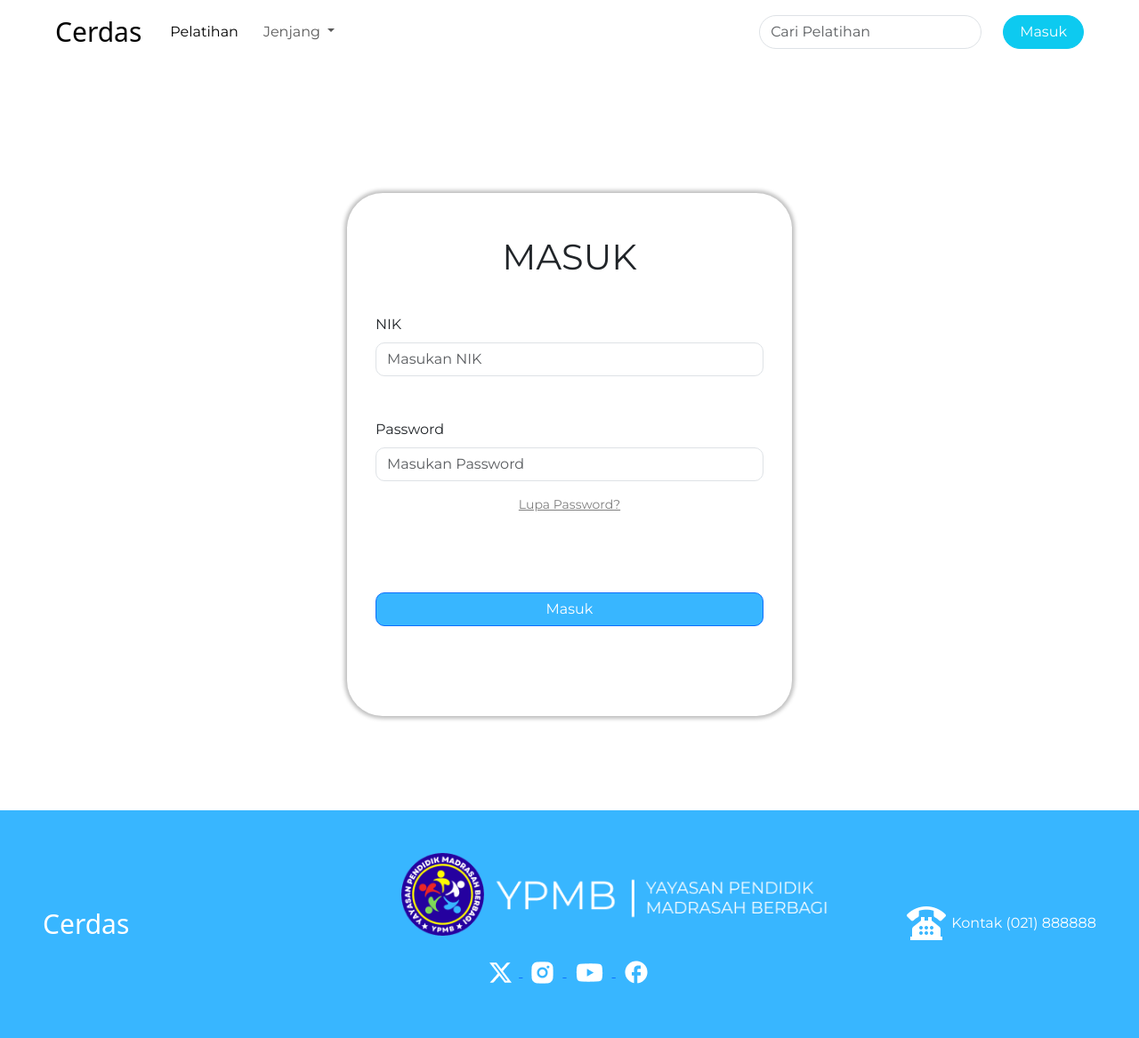
After one commit to hafidzf25/ypmb, a Laravel app: page /login in a window 1280 px wide. The commit adds this page. Shown: the whole page at 89% size. Run offline with Laravel 10, Linux system fonts and the light colour scheme; some web fonts are replaced.

Commit message:
Login Form Done

```diff
--- a/resources/views/layouts/headfooter.blade.php
+++ b/resources/views/layouts/headfooter.blade.php
@@ -34,15 +34,16 @@
                   Jenjang
                 </a>
                 <ul class="dropdown-menu">
-                  <li><a class="dropdown-item" href="#">SD</a></li>
-                  <li><a class="dropdown-item" href="#">SMP</a></li>
-                  <li><a class="dropdown-item" href="#">SMA</a></li>
+                  <li><a class="dropdown-item" href="#">Raudaltul Athfal</a></li>
+                  <li><a class="dropdown-item" href="#">Madrasah Ibtidaiyah</a></li>
+                  <li><a class="dropdown-item" href="#">Madrasah Tsanawiyah</a></li>
+                  <li><a class="dropdown-item" href="#">Madrasah Aliyah</a></li>
                 </ul>
               </li>
             </ul>
             <form class="d-flex" role="search">
               <input class="form-control me-4 custom-rounded search-custom-width" type="search" placeholder="Cari Pelatihan" aria-label="Search">
-              <button class="btn btn-info text-white custom-rounded custom-width" type="submit">Masuk</button>
+              <a href="{{ url('login') }}" class="btn btn-info text-white custom-rounded custom-width">Masuk</a>
             </form>
           </div>
         </div>
--- /dev/null
+++ b/resources/views/login.blade.php
@@ -0,0 +1,28 @@
+@extends('layouts.headfooter')
+
+@section('content')
+    <div class="container-fluid" style="display: flex; justify-content: center; align-items: center; height: 100vh; padding: 3em 3em 1em;">
+        <div class="Login_Form align-self-center" style="width: 80%; max-width: 500px; height: 80%; max-height: 700px; position: relative; background: white; box-shadow: 0px 0px 4px 3px rgba(0, 0, 0, 0.25); border-radius: 40px">
+            <form method="POST" action="{{ url('login') }}">
+                @csrf
+                <div class="col" style="display: flex; justify-content: center; align-items: center; padding-top: 3em;">
+                    <h1>MASUK</h1>
+                </div>
+                <div class="mb-3" style="width: 100%; padding: 2em 2em 0em 2em">
+                        <label for="nik_user" class="form-label">NIK</label>
+                        <input type="text" class="form-control" id="nik_user" name="nik_user" placeholder="Masukan NIK" style="border-radius: 10px" required>
+                </div>
+                <div class="mb-3" style="width: 100%; padding: 2em 2em 0em 2em">
+                        <label for="password_user" class="form-label">Password</label>
+                        <input type="password" class="form-control" id="password_user" name="password_user" placeholder="Masukan Password" style="border-radius: 10px" required>
+                </div>
+                <div class="mb-3" style="width: 100%; text-align: center">
+                    <p class="small mb-5 pb-lg-2"><a class="text-black-50" href="{{ url('/') }}">Lupa Password?</a></p>
+                </div>
+                <div class="mb-3" style="width: 100%; padding: 2em 2em 0em 2em">
+                        <button type="submit" class="btn btn-primary" style="width: 100%; border-radius: 10px; background-color:#38B6FF">Masuk</button>
+                </div>
+            </form>
+        </div>
+    </div>
+@endsection
--- a/routes/web.php
+++ b/routes/web.php
@@ -20,3 +20,7 @@ Route::get('/', function () {
 Route::get('/pelatihan', function() {
     return view('pelatihan');
 });
+
+Route::get('/login', function() {
+    return view('login');
+});
```
